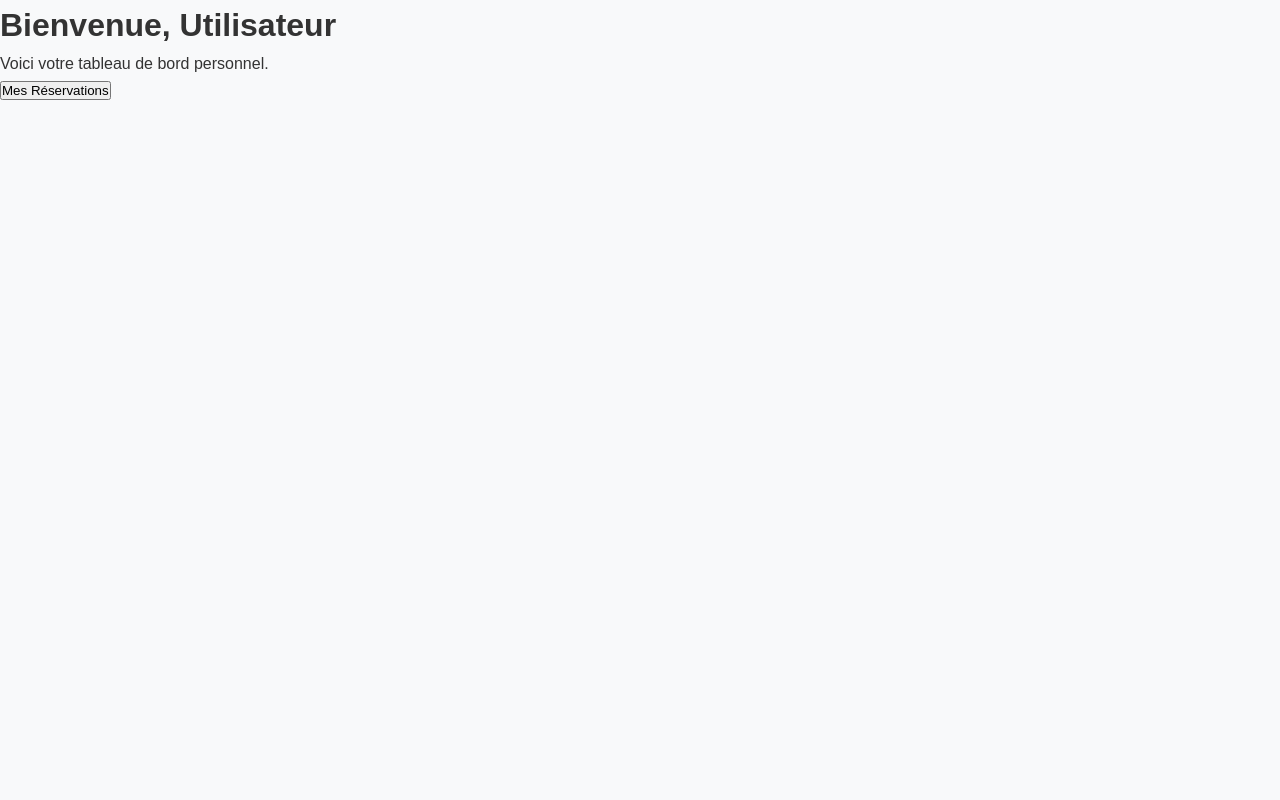
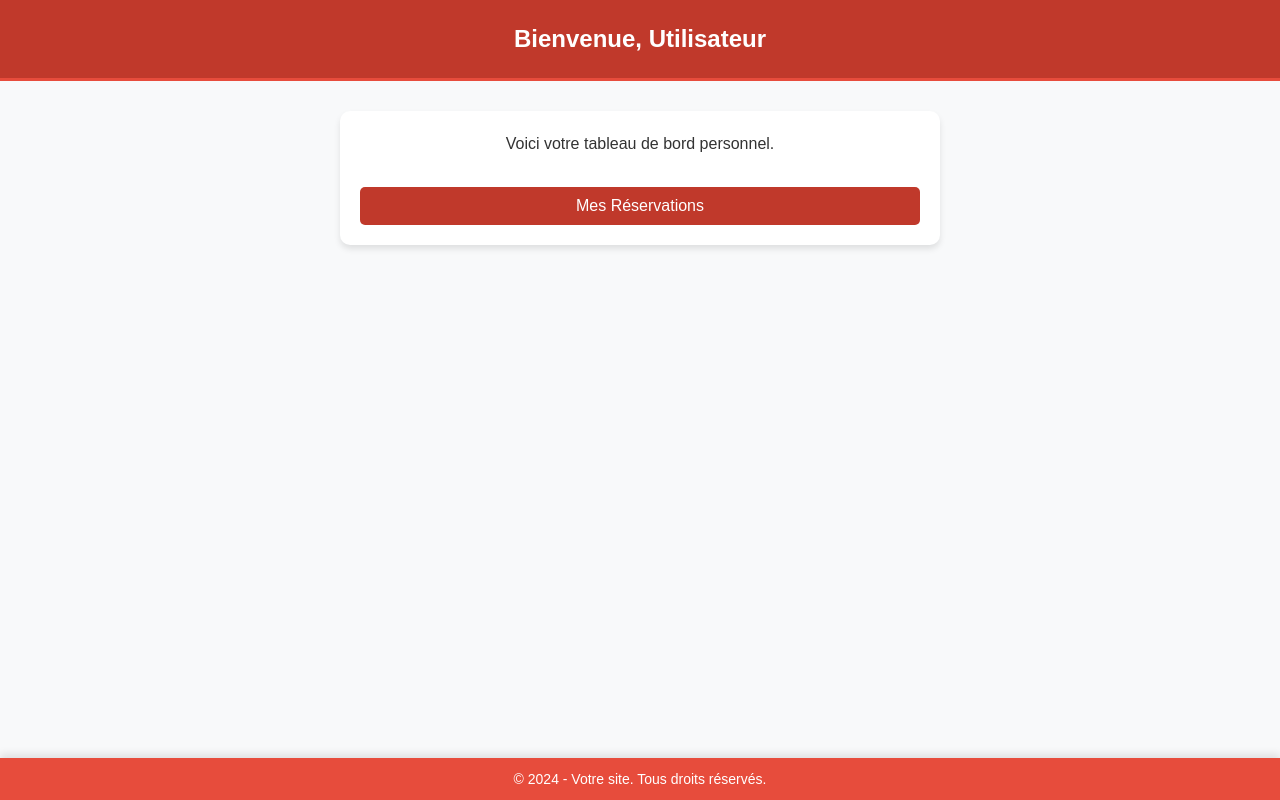
Before and after one commit to webdesigner660/ProjetPOO, a PHP site: page /src/views/page/user.phtml in a window 1280 px wide. Run offline with PHP 8.4, Linux system fonts and the light colour scheme.

```diff
--- a/app/public/css/style.css
+++ b/app/public/css/style.css
@@ -296,3 +296,80 @@ body.owner-container footer p {
     margin: 0;
     font-size: 14px;
 }
+
+body.user-container {
+    background-color: #f8f9fa;
+    /* Fond clair */
+    font-family: Arial, sans-serif;
+    margin: 0;
+    padding: 0;
+    color: #333;
+}
+
+/* En-tête spécifique à l'utilisateur */
+body.user-container header.user-header {
+    background-color: #c0392b;
+    /* Rouge agréable */
+    color: white;
+    padding: 20px;
+    text-align: center;
+    border-bottom: 3px solid #e74c3c;
+    /* Rouge vif pour la bordure */
+}
+
+body.user-container header.user-header h1 {
+    margin: 0;
+    font-size: 24px;
+}
+
+/* Conteneur principal */
+body.user-container main.user-main {
+    max-width: 600px;
+    margin: 30px auto;
+    padding: 20px;
+    background-color: #ffffff;
+    border-radius: 10px;
+    box-shadow: 0 4px 6px rgba(0, 0, 0, 0.1);
+    /* Ombre subtile */
+    text-align: center;
+}
+
+/* Boutons */
+body.user-container a.user-button-link {
+    text-decoration: none;
+}
+
+body.user-container .user-button {
+    width: 100%;
+    padding: 10px;
+    font-size: 16px;
+    color: white;
+    background-color: #c0392b;
+    /* Rouge agréable */
+    border: none;
+    border-radius: 5px;
+    cursor: pointer;
+    transition: background-color 0.3s ease, transform 0.2s;
+    margin-top: 15px;
+}
+
+body.user-container .user-button:hover {
+    background-color: #e74c3c;
+    /* Rouge plus vif */
+    transform: scale(1.03);
+    /* Zoom léger au survol */
+}
+
+/* Pied de page */
+body.user-container footer.user-footer {
+    text-align: center;
+    padding: 10px;
+    background-color: #e74c3c;
+    color: white;
+    margin-top: 20px;
+}
+
+body.user-container footer.user-footer p {
+    margin: 0;
+    font-size: 14px;
+}
--- a/app/src/views/page/reservation.phtml
+++ b/app/src/views/page/reservation.phtml
@@ -21,6 +21,7 @@
             <p>Prix : <?php echo $reservation->getPrice(); ?>€</p>
             <p>Surface : <?php echo $reservation->getSize(); ?> m²</p>
             <p>Nombre de couchages : <?php echo $reservation->getSleeping(); ?></p>
+            <!-- TODO : EQUIPEMENT -->
         <?php else: ?>
             <p>Cette annonce n'existe pas ou a été supprimée.</p>
         <?php endif; ?>
--- a/app/src/views/page/user.phtml
+++ b/app/src/views/page/user.phtml
@@ -8,13 +8,22 @@
     <link rel="stylesheet" href="/css/style.css">
 </head>
 
-<body>
-    <h1>Bienvenue, Utilisateur</h1>
-    <p>Voici votre tableau de bord personnel.</p>
-    <!-- Bouton pour accéder aux réservations -->
-    <a href="reservations.phtml">
-        <button>Mes Réservations</button>
-    </a>
+<body class="user-container">
+    <header class="user-header">
+        <h1>Bienvenue, Utilisateur</h1>
+    </header>
+
+    <main class="user-main">
+        <p>Voici votre tableau de bord personnel.</p>
+        <!-- Bouton pour accéder aux réservations -->
+        <a href="reservations.phtml" class="user-button-link">
+            <button class="user-button">Mes Réservations</button>
+        </a>
+    </main>
+
+    <footer class="user-footer">
+        <p>&copy; 2024 - Votre site. Tous droits réservés.</p>
+    </footer>
 </body>
 
 </html>
```
Also changed, not shown: app/src/Controller/InscriptionController.php (+12 -1 lines).
